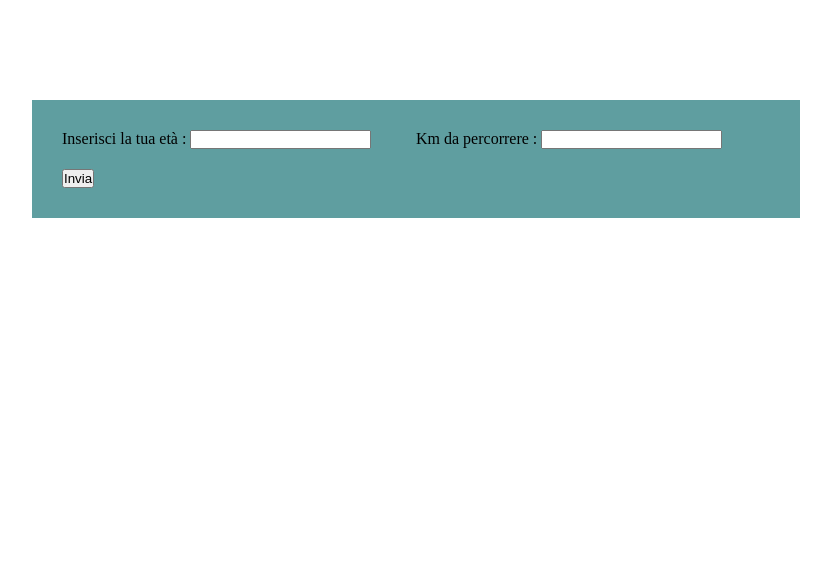
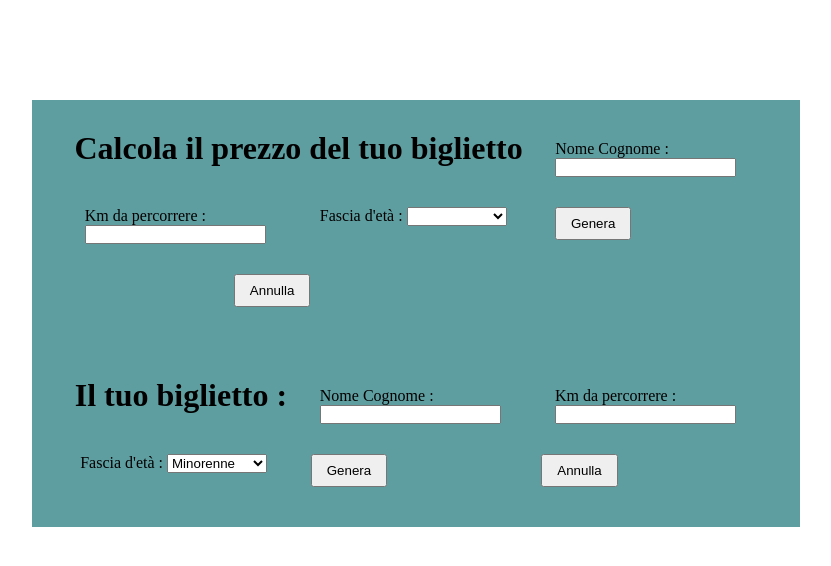
Before and after one commit to lucasens1/js-biglietto-treno-form, a plain HTML site: page index.html in a window 1280 px wide. Shown: the whole page, without its empty margins (224-1055 px from the left). Drawn offline with Linux system fonts and the light colour scheme.

Commit message:
Milestone 2, first part

```diff
--- a/css/style.css
+++ b/css/style.css
@@ -12,10 +12,17 @@
     display: flex;
     padding: 30px;
     flex-wrap: wrap;
+    gap: 10px;
+    justify-content: space-evenly;
 }
 
-.col-50{
-    width: 50%;
+.col-30{
+    width: 30%;
+    padding: 10px;
+}
+
+.col-30 button {
+    padding: 7px 14px;
 }
 
 .col-20{
--- a/index.html
+++ b/index.html
@@ -9,20 +9,71 @@
 </head>
 <body>
     <div class="container">
-        <div class="centered">
-
-            <div class="col-50">
-                <label for="age">Inserisci la tua età :</label>
-                <input type="text" id="age">
+        <div class="centered" id="form-container">
+            <h1>Calcola il prezzo del tuo biglietto</h1>
+            <div class="col-30">
+                <label for="name-surname">Nome Cognome :</label>
+                <input type="text" id="name-surname">
             </div>
 
-            <div class="col-50">
+            <div class="col-30">
                 <label for="number">Km da percorrere :</label>
                 <input type="text" id="number">
             </div>
 
-            <div class="col-20">
-                <button id="btn-send">Invia</button>
+            <div class="col-30">
+                <label for="age"> Fascia d'età : </label>
+                <select id="age">
+                    <option value="null"></option>
+                    <option value="underage">Minorenne</option>
+                    <option value="adult">Maggiorenne</option>
+                    <option value="over">Over 65</option>
+                </select>
+            </div>
+
+
+            <div class="col-30">
+                <button id="btn-send">Genera</button>
+            </div>
+
+            <div class="col-30">
+                <button id="btn-null">Annulla</button>
+            </div>
+
+            <div id="result"></div>
+
+        </div>
+
+
+        <!-- Biglietto Finale con Dati -->
+        <div class="centered">
+            <h1>Il tuo biglietto : </h1>
+            <div class="col-30">
+                <label for="name-surname">Nome Cognome :</label>
+                <input type="text" id="name-surname">
+            </div>
+
+            <div class="col-30">
+                <label for="number">Km da percorrere :</label>
+                <input type="text" id="number">
+            </div>
+
+            <div class="col-30">
+                <label for="courses"> Fascia d'età : </label>
+                <select id="courses">
+                    <option value="underage">Minorenne</option>
+                    <option value="adult">Maggiorenne</option>
+                    <option value="over">Over 65</option>
+                </select>
+            </div>
+
+
+            <div class="col-30">
+                <button id="btn-send">Genera</button>
+            </div>
+
+            <div class="col-30">
+                <button id="btn-null">Annulla</button>
             </div>
 
             <div id="result"></div>
@@ -31,6 +82,7 @@
     </div>
 
 
+
     <script src="./js/script.js"></script>
 </body>
 </html>
--- a/js/script.js
+++ b/js/script.js
@@ -4,14 +4,74 @@ const scontoMin = 0.20;
 const scontoAnz = 0.40;
 
 //Definisco il valore che prendo dal bottone clickato
+
+//Btn-1
 let sendBtnElement = document.getElementById("btn-send");
 
+//Btn-2
+let nullBtnElement = document.getElementById("btn-null");
+
 //Definisco le due variabile che conterranno rispettivamente i chilometri e l'età dell'utente
+
+//MILESTONE 1 VAR
 let userKm;
 let userAge;
 
+//MILESTONE 2 VAR
+let userName;
+let userSurname;
+
+
+
+//Comportamento al Click su "Genere"
+sendBtnElement = sendBtnElement.addEventListener("click", function(){
+
+    let userData = document.getElementById("name-surname");
+    userData = userData.value;
+    let userArr = userData.split(' '); //Utilizzo la funzione split, che al primo spazio mi divide i nomi e li mette all'interno di un array
+
+    console.log(userArr); // (2) ['Mario', 'Rossi']
+
+    //Assegno i valori nell'array alle variabili
+    userName = userArr[0];
+    console.log(userName);
+
+    userSurname = userArr[1];
+    console.log(userSurname);
+
+    //Prendo il valore dei Km
+    userKm = document.getElementById("number");
+    userKm = userKm.value; //string
+    console.log(userKm, typeof userKm);
+    userKm = parseInt(userKm); //number
+    console.log(userKm, typeof userKm);
+
+    //Prendo il valore della fascia d'età
+    userAge = document.getElementById("age");
+    userAge = userAge.value; //usando select Restituisce come valore il valore della option
+    console.log(userAge, typeof userAge);
+
+    //Faccio partire la condizione
+    if( userAge === 'underage') {
+        costoTot = userKm * costoKm;
+        let scontoTot = costoTot * scontoMin;
+        costoTot = costoTot - scontoTot;
+    } else if( userAge === 'over') {
+        costoTot = userKm * costoKm;
+        let scontoTot = costoTot * scontoAnz;
+        costoTot = costoTot - scontoTot;
+    } else if( userAge === 'adult'){
+        costoTot = userKm * costoKm;
+    } else {
+        alert('Seleziona la tua età ! Non fare il furbo. ');
+    }
+
+})
+
+
+
+/* MILESTONE 1
 //Aggiungo l'evento al click
-
 sendBtnElement = sendBtnElement.addEventListener("click", function(){
 
     userAge = document.getElementById("age");
@@ -49,3 +109,5 @@ sendBtnElement = sendBtnElement.addEventListener("click", function(){
 
     //document.getElementById("result").innerHTML = `Il costo totale del tuo biglietto è : ${costoTot.toFixed(2)}`; Se voglio stampare solo OUTPUT ALLA FINE E NON PER CONDIZIONE SINGOLA
 })
+
+*/
```
